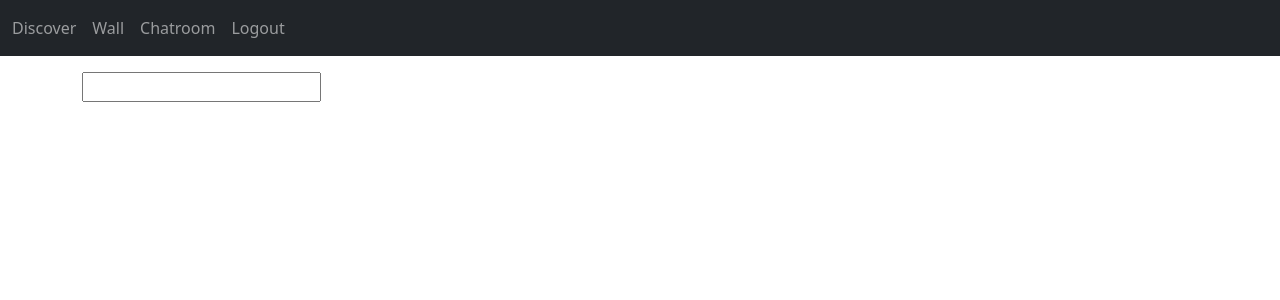
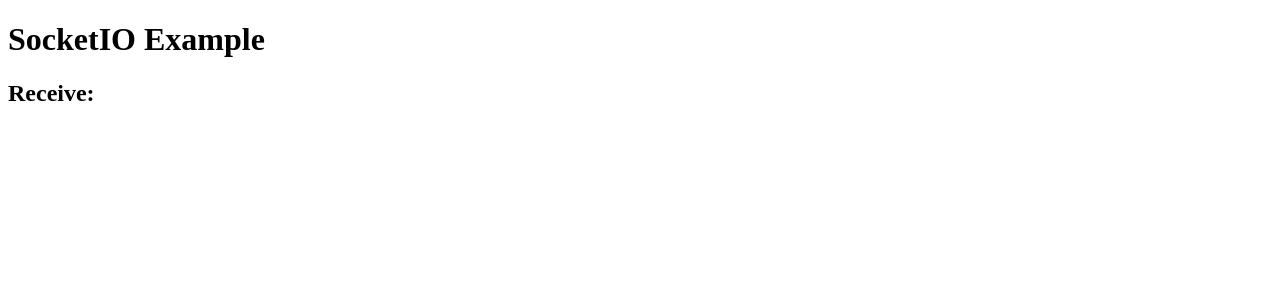
Before and after one commit to sethfanclub/flask-friends, a Flask app: page /chatroom in a window 1280 px wide. Shown: the top 300 px of the page. Run offline with Flask 2, Linux system fonts and the light colour scheme; a user stored in the database is signed in; tables that the repository leaves empty hold one stand-in row (values such as "Sample post"); some libraries are stand-ins or nearby versions.

Commit message:
6/16/2021 11:19AM

```diff
--- a/app.py
+++ b/app.py
@@ -1,12 +1,12 @@
 from friends import create_app
 from friends.extensions import socketio
 
-app = create_app()
+app = create_app(debug=True)
 
 if __name__ == '__main__':
   socketio.run(app)
 
-# finish chat
+# finish chat app
 # Let users post pictures
 # Let users message each other
 # Make site responsive
--- /dev/null
+++ b/friends/chat/events.py
@@ -0,0 +1,6 @@
+from flask_socketio import send, emit
+from ..extensions import socketio
+
+@socketio.on('connect')
+def test_connect():
+	emit('after connect', {'data': 'Let\'s dance!'})
--- /dev/null
+++ b/friends/chat/routes.py
@@ -0,0 +1,8 @@
+from flask import Blueprint, render_template
+
+
+chat = Blueprint('chat', __name__)
+
+@chat.route('/chatroom', methods=['GET', 'POST'])
+def chatroom():
+  return render_template('chatroom.html')
--- a/friends/extensions.py
+++ b/friends/extensions.py
@@ -3,11 +3,11 @@ from flask_login import LoginManager
 from flask_migrate import Migrate
 from flask_debugtoolbar import DebugToolbarExtension
 from flask_mail import Mail
-from flask_socketio import SocketIO, socketio
+from flask_socketio import SocketIO
 
 db = SQLAlchemy()
 login_manager = LoginManager()
 migrate = Migrate()
 toolbar = DebugToolbarExtension()
 mail = Mail()
-socketio = SocketIO()
+socketio = SocketIO(cors_allowed_origins='*')
--- a/friends/templates/base.html
+++ b/friends/templates/base.html
@@ -17,10 +17,10 @@
     </button>
     <div class="collapse navbar-collapse" id="navbar">
       <div class="navbar-nav mx-1">
-        <a class="nav-item nav-link" href="{{ url_for('views.home') }}">Discover</a>
+        <a class="nav-item nav-link" href="{{ url_for('main.home') }}">Discover</a>
         {% if current_user.is_authenticated %}
-        <a class="nav-item nav-link" href="{{ url_for('views.wall', wall_id=current_user.wall.id) }}">Wall</a>
-        <a class="nav-item nav-link" href="{{ url_for('views.chatroom') }}">Chatroom</a>
+        <a class="nav-item nav-link" href="{{ url_for('posts.wall', wall_id=current_user.wall.id) }}">Wall</a>
+        <a class="nav-item nav-link" href="{{ url_for('chat.chatroom') }}">Chatroom</a>
         <a class="nav-item nav-link" href="{{ url_for('users.logout') }}">Logout</a>
         {% else %}
         <a class="nav-item nav-link" href="{{ url_for('users.login') }}">Login</a>
--- a/friends/templates/chatroom.html
+++ b/friends/templates/chatroom.html
@@ -1,25 +1,26 @@
-{% extends 'base.html' %}
-{% block head %}
-  <title>Friends - Chatroom</title>
-{% endblock %}
-{% block content %}
-  <script src="https://cdnjs.cloudflare.com/ajax/libs/socket.io/4.0.1/socket.io.js" integrity="sha512-q/dWJ3kcmjBLU4Qc47E4A9kTB4m3wuTY7vkFJDTZKjTs8jhyGQnaUrxa0Ytd0ssMZhbNua9hE+E7Qv1j+DyZwA==" crossorigin="anonymous"></script>
-  <script type="text/javascript" charset="utf-8">
-    let messageContainer = document.getElementById('message-container')
-    let messageInput = document.getElementById('send-message')
-    var socket = io.connect('http://127.0.0.1:5000')
+<!DOCTYPE html>
+<html lang="en">
+   <head>
+      <meta charset="UTF-8">
+      <title>SocketIO example</title>
+      <script src="https://code.jquery.com/jquery-3.3.1.js"></script>
+      <script src="https://cdnjs.cloudflare.com/ajax/libs/socket.io/2.1.1/socket.io.js"></script>
+      <script type="text/javascript">
+         $(document).ready(function() {
 
-    socket.on('message', function(message) {
-      newMessage = document.createElement('li')
-      newMessage.innerHTML = message
-      messageContainer.appendChild(newMessage)
-    })
+           // sending a connect request to the server.
+           var socket = io.connect('http://localhost:5000/chatroom');
 
-    messageInput.on('click', function() {
-      socket.send(messageInput.value)
-      messageInput.value = ''
-    })
-  </script>
-  <ul id="message-container"></ul>
-  <input type="text" name="send-message" id="send-message">
-{% endblock %}
+           socket.on('after connect', function(msg) {
+               console.log('After connect', msg);
+               $('#log').append('<br>' + $('<div/>').text('Received: ' + msg.data).html());
+          });
+         });
+      </script>
+   </head>
+   <body>
+    <h1>SocketIO Example</h1>
+    <h2>Receive:</h2>
+    <div id="log"></div>
+   </body>
+</html>
--- a/friends/templates/home.html
+++ b/friends/templates/home.html
@@ -8,7 +8,7 @@
         <div class="col-md-6 mx-auto bg-light border p-5">
           <div class="d-flex align-items-center gap-2 my-2">
             {% if post.author.pic_id %}
-              <img style="width:30px; height:30px;" class="img-responsive" src="{{ url_for('views.get_image', filename=post.author.pic_id) }}" alt="wall Picture">
+              <img style="width:30px; height:30px;" class="img-responsive" src="{{ url_for('users.get_image', filename=post.author.pic_id) }}" alt="wall Picture">
             {% else %}
               <img style="width:30px; height:30px;" class="img-responsive" src="{{ url_for('static', filename='images/default.jpg') }}" alt="wall Picture">
             {% endif %}
--- a/friends/templates/wall.html
+++ b/friends/templates/wall.html
@@ -8,7 +8,7 @@
     <div class="col-md-10 mx-auto bg-light border position-relative p-5">
       <div class="d-flex align-items-center justify-content-center gap-4">
         {% if user.pic_id %}
-          <img style="width:30px; height:30px;"class="img-responsive" src="{{ url_for('views.get_image', filename=user.pic_id) }}" alt="wall Picture">
+          <img style="width:30px; height:30px;"class="img-responsive" src="{{ url_for('users.get_image', filename=user.pic_id) }}" alt="wall Picture">
         {% else %}
           <img style="width:30px; height:30px;"class="img-responsive" src="{{ url_for('static', filename='images/default.jpg') }}" alt="wall Picture">
         {% endif %}
@@ -66,7 +66,7 @@
               {% endif %}
               <div class="d-flex align-items-center gap-2 my-2">
                 {% if post.author.pic_id %}
-                  <img style="width:30px; height:30px;" class="img-responsive" src="{{ url_for('views.get_image', filename=post.author.pic_id) }}" alt="wall Picture">
+                  <img style="width:30px; height:30px;" class="img-responsive" src="{{ url_for('users.get_image', filename=post.author.pic_id) }}" alt="wall Picture">
                 {% else %}
                   <img style="width:30px; height:30px;" class="img-responsive" src="{{ url_for('static', filename='images/default.jpg') }}" alt="wall Picture">
                 {% endif %}
--- a/friends/views.py
+++ /dev/null
@@ -1,56 +0,0 @@
-from flask_login import current_user
-from flask_socketio import send
-from flask import Blueprint, render_template, send_from_directory, url_for, redirect
-
-from .models import Wall, Post
-from .forms import PostForm
-from .extensions import db, socketio
-
-
-views = Blueprint('views', __name__)
-
-@views.route('/')
-def home():
-  new_posts = Post.query.limit(5).all()
-  return render_template('home.html', new_posts=new_posts)
-
-@views.route('/wall/<int:wall_id>', methods=['GET', 'POST'])
-def wall(wall_id):
-  form = PostForm()
-  wall = Wall.query.get_or_404(wall_id)
-  if form.validate_on_submit():
-    content = form.content.data
-    new_post = Post(content=content, author=current_user, wall=wall)
-    db.session.add(new_post)
-    db.session.commit()
-    return redirect(url_for('views.wall', wall_id=wall_id))
-
-  user = wall.user # is the user of the wall being viewed / not to be confused with current user
-
-  try:
-    is_wall_of_current_user = user == current_user
-  except:
-    is_wall_of_current_user = False
-
-  context = {
-    'form': form,
-    'user': user,
-    'wall': wall,
-    'posts': wall.posts,
-    'is_wall_of_current_user': is_wall_of_current_user
-  }
-
-  return render_template('wall.html', **context)
-
-@views.route('/chatroom', methods=['GET', 'POST'])
-def chatroom():
-  return render_template('chatroom.html')
-
-@socketio.on('message')
-def handle_message(message):
-  print('Message: ' + message)
-  send(message, broadcast=True)
-
-@views.route('/file_uploads/images/<filename>')
-def get_image(filename):
-  return send_from_directory('file_uploads/images', filename)
```
Also changed, not shown: friends/__init__.py (+13 -9 lines), friends/main/routes.py (added, +10 -0 lines), friends/posts/forms.py (added, +8 -0 lines), friends/posts/models.py (renamed from friends/models.py, +1 -31 lines), friends/posts/routes.py (+28 -2 lines), friends/users/forms.py (renamed from friends/forms.py, +2 -5 lines), friends/users/models.py (added, +32 -0 lines), friends/users/routes.py (+17 -11 lines), friends/auth.py (added).
